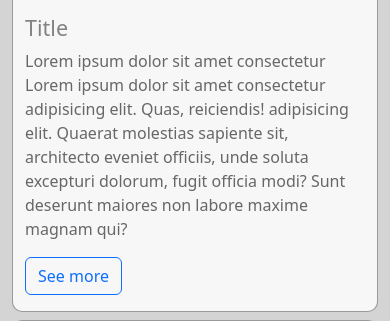
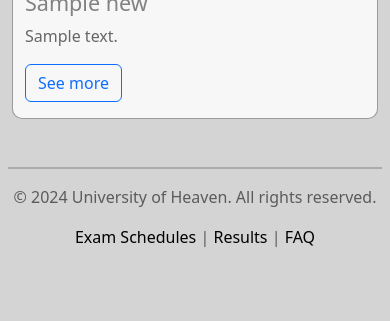
Before and after one commit to Sahaj-Shakya/project1, a PHP site: page /news.php in a window 390 px wide. Shown: the part 371-692 px from the top of the page. After the commit the page ends 618 px from the top, so only its background shows below. Run offline with PHP 8.4, Linux system fonts and the light colour scheme; tables that the repository leaves empty or names only in its code hold one stand-in row (values such as "Sample post"); grey boxes marked "Sample" are stand-in pictures.

Commit message:
news dynamic

```diff
--- a/app/news.php
+++ b/app/news.php
@@ -1,3 +1,12 @@
+<?php
+include 'connection.php';
+
+$news_query = "SELECT * FROM `news`";
+$result = mysqli_query($conn, $news_query);
+
+
+?>
+
 <html lang="en">
 
 <head>
@@ -9,59 +18,29 @@
 <body>
     <?php include 'nav.php' ?>
 
-    <div class="container container_news">
-        <div class="container mb-2">
-            <div class="row mt-4">
 
-                <div class="container_img d-flex justify-content-center col-md-4 mb-3">
-                    <img style="width: 100%;" src="https://encrypted-tbn0.gstatic.com/images?q=tbn:ANd9GcRg4W-0IQ5qyqu5RhjnI_LfQLInGJ4EkWSe0Q&s" class="img-fluid rounded" alt="News Image">
-                </div>
+    <?php while ($row = mysqli_fetch_assoc($result)) {
+    $title = $row['title'];
+    $description = $row['description'];
+    $image = $row['image'];
+    echo "<div class='container container_news mb-3'>";
+        echo "<div class='container mb-2'>";
+            echo "<div class='row mt-4'>";
 
-                <div class="container_details col-md-8 mb-3">
-                    <h4>Title</h4>
-                    <p>Lorem ipsum dolor sit amet consectetur Lorem ipsum dolor sit amet consectetur adipisicing elit. Quas, reiciendis! adipisicing elit. Quaerat molestias sapiente sit, architecto eveniet officiis, unde soluta excepturi dolorum, fugit officia modi? Sunt deserunt maiores non labore maxime magnam qui?</p>
-                    <a href="#" class="btn btn-outline-primary">See more</a>
-                </div>
-            </div>
-        </div>
+                echo "<div class='container_img d-flex justify-content-center col-md-4 mb-3'>";
+                    echo "<img style='width: 100%; max-height: 230px; object-fit: cover;' src='$image' class='img-fluid rounded' alt='News Image'>";
+                echo "</div>";
 
-    </div>
+                echo "<div class='container_details col-md-8 mb-3'>";
+                    echo "<h4>$title</h4>";
+                    echo "<p style='display: -webkit-box; -webkit-line-clamp: 4; -webkit-box-orient: vertical; overflow: hidden; text-overflow: ellipsis;'>$description</p>";
+                    echo "<a href='#' class='btn btn-outline-primary'>See more</a>";
+                echo "</div>";
 
-    <div class="container container_news">
-        <div class="container mb-2">
-            <div class="row mt-4">
-
-                <div class="container_img d-flex justify-content-center col-md-4 mb-3">
-                    <img style="width: 100%;" src="https://encrypted-tbn0.gstatic.com/images?q=tbn:ANd9GcRg4W-0IQ5qyqu5RhjnI_LfQLInGJ4EkWSe0Q&s" class="img-fluid rounded" alt="News Image">
-                </div>
-
-                <div class="container_details col-md-8 mb-3">
-                    <h4>Title</h4>
-                    <p>Lorem ipsum dolor sit amet consectetur adipisicing elit. Quaerat molestias sapiente sit, architecto eveniet officiis, unde soluta excepturi dolorum, fugit officia modi? Sunt deserunt maiores non labore maxime magnam qui?</p>
-                    <a href="#" class="btn btn-outline-primary">See more</a>
-                </div>
-            </div>
-        </div>
-
-    </div>
-
-    <div class="container container_news">
-        <div class="container mb-2">
-            <div class="row mt-4">
-
-                <div class="container_img d-flex justify-content-center col-md-4 mb-3">
-                    <img style="width: 100%;" src="https://encrypted-tbn0.gstatic.com/images?q=tbn:ANd9GcRg4W-0IQ5qyqu5RhjnI_LfQLInGJ4EkWSe0Q&s" class="img-fluid rounded" alt="News Image">
-                </div>
-
-                <div class="container_details col-md-8 mb-3">
-                    <h4>Title</h4>
-                    <p>Lorem ipsum dolor sit amet consectetur adipisicing elit. Quaerat molestias sapiente sit, architecto eveniet officiis, unde soluta excepturi dolorum, fugit officia modi? Sunt deserunt maiores non labore maxime magnam qui?</p>
-                    <a href="#" class="btn btn-outline-primary">See more</a>
-                </div>
-            </div>
-        </div>
-
-    </div>
+            echo "</div>";
+        echo "</div>";
+    echo "</div>";
+} ?>
 
     <?php include 'footer.php' ?>
 
--- a/app/schedules.php
+++ b/app/schedules.php
@@ -38,7 +38,6 @@
                 </div>
                 <div class="image_container">
                     <img src="examcenter.jpg" class="img-thumbnail img-fluid full_img image" alt="Routine" style="max-width: 300px; height: 200px">
-
                     <div class="icons">
                         <span><i title="full-screen" class="bi bi-zoom-in"></i></span>
                         <a href="examcenter.jpg" download title="download"><i class="bi bi-download"></i></a>
```
Also changed, not shown: app/index.php (+9 -6 lines), app/download (1).png (deleted), 1 other file.
